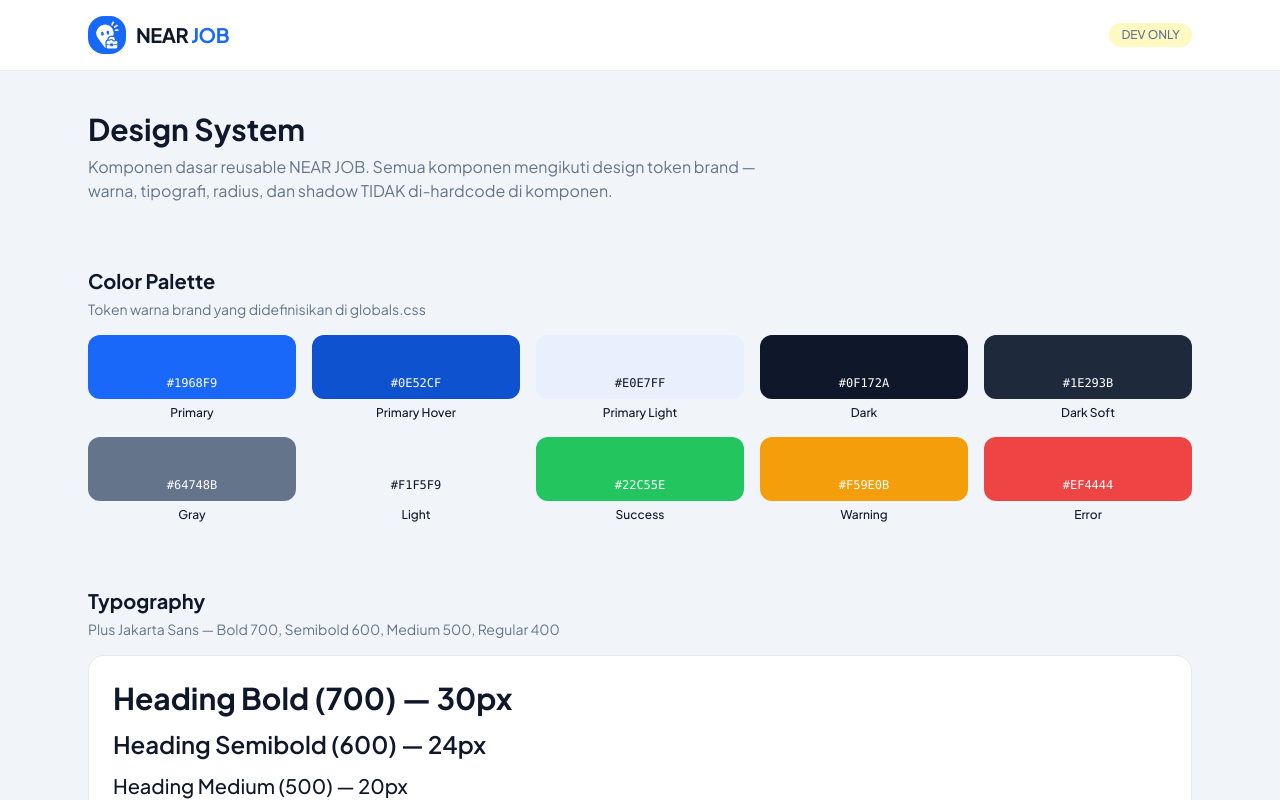
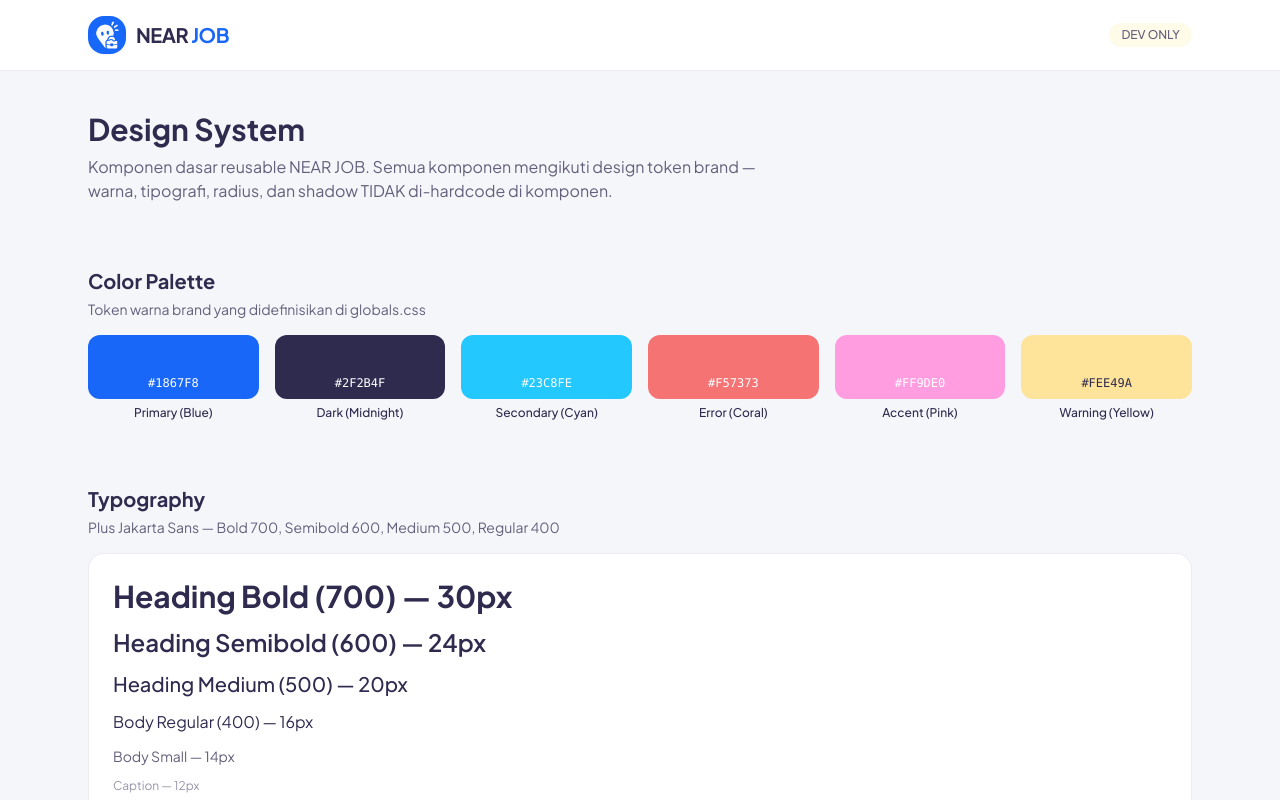
Before and after one commit to firstplaceexpert/Nearjobnewversion, a Next.js app: page /design-system in a window 1280 px wide. Shown: the top 800 px of the page. Built offline with nearby package versions, Linux system fonts and the light colour scheme.

Commit message:
style: apply complete official 6-color palette across the design system

```diff
--- a/src/app/design-system/page.tsx
+++ b/src/app/design-system/page.tsx
@@ -53,26 +53,22 @@ export default function DesignSystemPage() {
           title="Color Palette"
           description="Token warna brand yang didefinisikan di globals.css"
         >
-          <div className="grid grid-cols-2 sm:grid-cols-4 lg:grid-cols-5 gap-4">
-            <ColorSwatch name="Primary" value="#1968F9" className="bg-primary" />
+          <div className="grid grid-cols-2 sm:grid-cols-3 lg:grid-cols-6 gap-4">
+            <ColorSwatch name="Primary (Blue)" value="#1867F8" className="bg-primary" />
+            <ColorSwatch name="Dark (Midnight)" value="#2F2B4F" className="bg-dark" />
             <ColorSwatch
-              name="Primary Hover"
-              value="#0E52CF"
-              className="bg-primary-hover"
+              name="Secondary (Cyan)"
+              value="#23C8FE"
+              className="bg-secondary"
             />
+            <ColorSwatch name="Error (Coral)" value="#F57373" className="bg-error" />
+            <ColorSwatch name="Accent (Pink)" value="#FF9DE0" className="bg-accent" />
             <ColorSwatch
-              name="Primary Light"
-              value="#E0E7FF"
-              className="bg-primary-light"
+              name="Warning (Yellow)"
+              value="#FEE49A"
+              className="bg-warning"
               textDark
             />
-            <ColorSwatch name="Dark" value="#0F172A" className="bg-dark" />
-            <ColorSwatch name="Dark Soft" value="#1E293B" className="bg-dark-soft" />
-            <ColorSwatch name="Gray" value="#64748B" className="bg-gray" />
-            <ColorSwatch name="Light" value="#F1F5F9" className="bg-light" textDark />
-            <ColorSwatch name="Success" value="#22C55E" className="bg-success" />
-            <ColorSwatch name="Warning" value="#F59E0B" className="bg-warning" />
-            <ColorSwatch name="Error" value="#EF4444" className="bg-error" />
           </div>
         </Section>
 
--- a/src/app/globals.css
+++ b/src/app/globals.css
@@ -8,31 +8,46 @@
    ============================================================ */
 
 @theme inline {
-  /* ── Brand Colors ────────────────────────────────────────── */
-  --color-primary: #1968f9;
+  /* ── NearJob Official Brand Palette ──────────────────────── */
+  /* Swatch 3: Brand Electric Blue (Matching Logo) */
+  --color-primary: #1867f8;
   --color-primary-hover: #0e52cf;
   --color-primary-light: #e8f0fe;
 
-  --color-dark: #0f172a;
-  --color-dark-soft: #1e293b;
+  /* Swatch 1: Deep Midnight Violet (Dark Base) */
+  --color-dark: #2f2b4f;
+  --color-dark-soft: #3f3a69;
 
-  --color-gray: #64748b;
-  --color-gray-light: #94a3b8;
-  --color-gray-border: #cbd5e1;
+  /* Swatch 4: Electric Sky Blue / Cyan */
+  --color-secondary: #23c8fe;
+  --color-secondary-hover: #0bb1e7;
+  --color-secondary-light: #e6f9ff;
 
-  --color-light: #f1f5f9;
+  /* Swatch 2: Warm Coral Red */
+  --color-error: #f57373;
+  --color-error-hover: #e35555;
+  --color-error-light: #fdeeee;
+
+  /* Swatch 5: Sweet Pastel Pink */
+  --color-accent: #ff9de0;
+  --color-accent-hover: #f382d0;
+  --color-accent-light: #fff0fa;
+
+  /* Swatch 6: Warm Buttercup Yellow */
+  --color-warning: #fee49a;
+  --color-warning-dark: #ad8318;
+  --color-warning-light: #fffbe9;
+
+  /* Neutrals */
+  --color-gray: #64607c;
+  --color-gray-light: #9894aa;
+  --color-gray-border: #dcd9e8;
+
+  --color-light: #f5f6fa;
   --color-white: #ffffff;
 
   --color-success: #22c55e;
   --color-success-light: #dcfce7;
-
-  --color-warning: #f59e0b;
-  --color-warning-light: #fef9c3;
-
-  --color-error: #ef4444;
-  --color-error-light: #fee2e2;
-
-  --color-accent: #e0e7ff;
 
   /* ── Typography ──────────────────────────────────────────── */
   --font-sans:
--- a/src/app/layout.tsx
+++ b/src/app/layout.tsx
@@ -12,7 +12,7 @@ const plusJakartaSans = Plus_Jakarta_Sans({
 });
 
 export const viewport: Viewport = {
-  themeColor: "#1968F9",
+  themeColor: "#1867F8",
   width: "device-width",
   initialScale: 1,
   maximumScale: 1,
--- a/src/app/manifest.ts
+++ b/src/app/manifest.ts
@@ -9,7 +9,7 @@ export default function manifest(): MetadataRoute.Manifest {
     start_url: "/",
     display: "standalone",
     background_color: "#ffffff",
-    theme_color: "#1968F9",
+    theme_color: "#1867F8",
     orientation: "portrait",
     icons: [
       {
--- a/src/components/home/customer-focus-home.tsx
+++ b/src/components/home/customer-focus-home.tsx
@@ -300,18 +300,18 @@ export function CustomerFocusHome({ initialTasks = [] }: CustomerFocusHomeProps)
 
         <Link
           href="/promo"
-          className="flex items-center gap-1.5 px-3.5 py-2 rounded-full bg-amber-100/80 hover:bg-amber-100 text-amber-900 border border-amber-200 text-xs font-black transition-all shrink-0 shadow-2xs"
+          className="flex items-center gap-1.5 px-3.5 py-2 rounded-full bg-[#FEE49A] hover:bg-[#FEE49A]/90 text-[#2F2B4F] border border-[#FEE49A] text-xs font-black transition-all shrink-0 shadow-2xs"
         >
-          <Star className="w-3.5 h-3.5 fill-amber-500 text-amber-500" />
+          <Star className="w-3.5 h-3.5 fill-[#ad8318] text-[#ad8318]" />
           <span>Voucher</span>
         </Link>
       </div>
 
-      {/* 2. Banner Promo Utama (Hero Visual Melengkung Ala Gojek) */}
-      <div className="relative overflow-hidden rounded-3xl bg-gradient-to-r from-red-600 via-rose-600 to-amber-600 p-5 sm:p-6 text-white shadow-md">
+      {/* 2. Banner Promo Utama (Hero Visual Harmonis Warna Brand) */}
+      <div className="relative overflow-hidden rounded-3xl bg-gradient-to-r from-[#2F2B4F] via-[#1867F8] to-[#23C8FE] p-5 sm:p-6 text-white shadow-md">
         <div className="relative z-10 max-w-sm space-y-2">
           <div className="inline-flex items-center gap-1 px-2.5 py-0.5 rounded-full bg-white/20 text-[10px] font-black tracking-wider uppercase">
-            <Gift className="w-3 h-3 text-amber-200" />
+            <Gift className="w-3 h-3 text-[#FEE49A]" />
             <span>Promo Hemat NearJob</span>
           </div>
 
@@ -319,7 +319,7 @@ export function CustomerFocusHome({ initialTasks = [] }: CustomerFocusHomeProps)
             Menu Bantuan 20 Ribuan & Bebas Repot
           </h2>
 
-          <p className="text-xs text-rose-100 leading-relaxed">
+          <p className="text-xs text-blue-100 leading-relaxed">
             Pakai kupon{" "}
             <span className="font-mono font-bold bg-white/20 px-1.5 py-0.5 rounded text-white">
               NEARBARU
--- a/src/components/ui/logo.tsx
+++ b/src/components/ui/logo.tsx
@@ -33,7 +33,7 @@ export function Logo({ size = "md", showText = true, className }: LogoProps) {
       {/* Official NearJob Mascot Brand Mark */}
       <div
         className={cn(
-          "relative overflow-hidden shrink-0 shadow-xs border border-primary/20 bg-[#1968F9]",
+          "relative overflow-hidden shrink-0 shadow-xs border border-primary/20 bg-[#1867F8]",
           radius,
         )}
         style={{ width: icon, height: icon }}
```
Also changed, not shown: 1 other file (tests, documents, lock files or other folders).
